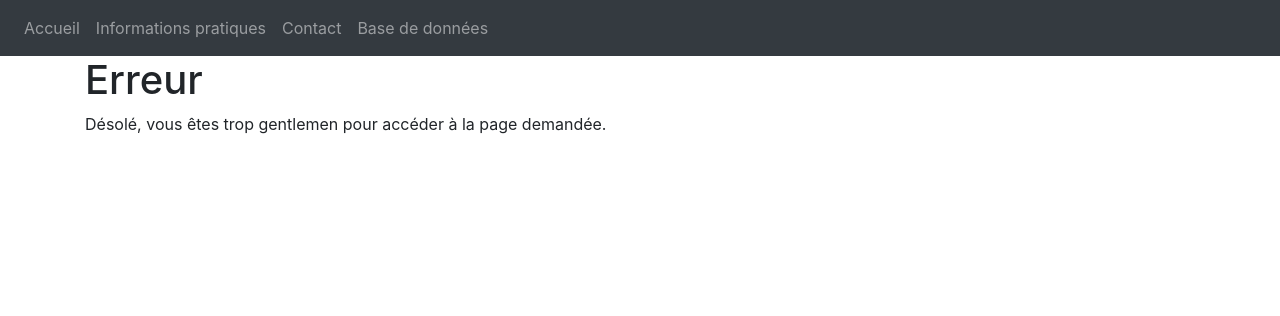
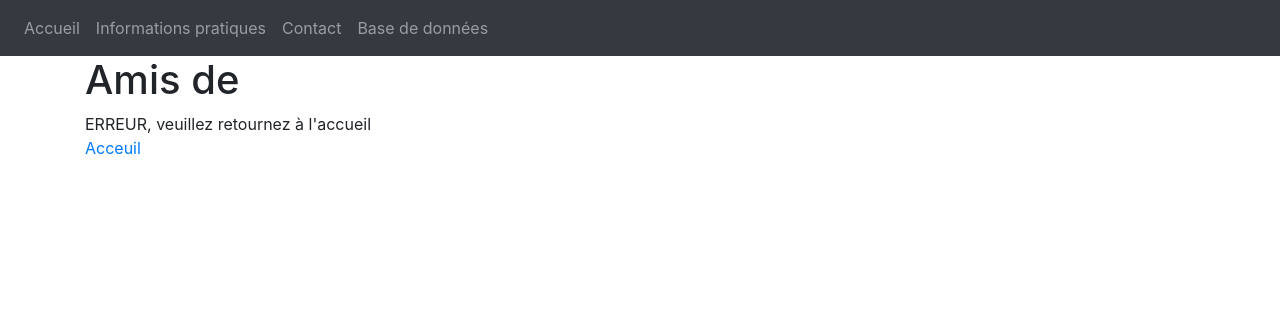
Before and after one commit to ThoLes94/ProjetWeb, a PHP site: page /index.php?page=amisde in a window 1280 px wide. Shown: the top 316 px of the page. Run offline with PHP 8.4, Linux system fonts and the light colour scheme.

Commit message:
correction des problèmes signalés pour le TD3

```diff
--- /dev/null
+++ b/Projet/content/content_amisde.php
@@ -0,0 +1,14 @@
+<?php
+if (isset($_GET['login'])) {
+    echo "<div class='container'>";
+    $table=$user->getAmis();
+    foreach ($table as $v1) {
+        echo '<p>'.$v1.'<br>'.'</p>'. PHP_EOL;
+    }
+    echo "</div>";
+} else {
+    echo "ERREUR, veuillez retournez à l'accueil<br>";
+    echo "<a type='button' href='index.php?page=welcome'>Acceuil </a>";
+}
+
+?>
--- a/Projet/content/content_base.php
+++ b/Projet/content/content_base.php
@@ -4,16 +4,13 @@
     </div>
     <div class="container">
         <?php
-            require "scripts/Database.php";
-            require "scripts/Utilisateur.php";
         // opérations sur la base
-            $dbh = Database::connect();
             $query = "SELECT * FROM `utilisateurs` order by nom, prenom";
             $sth = $dbh->prepare($query);
             $sth->setFetchMode(PDO::FETCH_CLASS, 'Utilisateur');
             $sth->execute();
             while($toto = $sth->fetch()){
-                echo $toto.'<br>';
+                echo '<p>'.$toto.'<br>'.'</p>'. PHP_EOL;
             }
         ?>
     </div>
--- a/Projet/index.php
+++ b/Projet/index.php
@@ -1,5 +1,8 @@
 <?php
     require('utilities/utils.php');
+    require "scripts/Database.php";
+    require "scripts/Utilisateur.php";
+    $dbh = Database::connect();
     if(isset($_GET['page'])){
         $askedPage = $_GET['page'];
     }
@@ -7,16 +10,17 @@
         echo "<p><strong>Le nom donné est inexistant, affichage par défaut!</strong></p>";
         $askedPage = "welcome";
     }
-
-
     $authorized=checkPage($askedPage);
     if($authorized){
         $pageTitle=getPageTitle($askedPage);
+        if (isset($_GET['login']) &&  strcmp($pageTitle, "Amis de ")==0) {
+            $user = Utilisateur::getUtilisateur($dbh,$_GET['login']);
+            $pageTitle="Amis de ".$user->prenom." ".$user->nom;
+        }
     }
     else {
         $pageTitle = "Erreur";
     }
-
     generateHTMLHeader($pageTitle, "css/perso.css");
     echo "<nav id='menu'>";
         generateMenu();
@@ -31,4 +35,5 @@
         }
     echo "</div>";
     generateHTMLFooter();
+    $dbh = null;
 ?>
--- a/Projet/scripts/Utilisateur.php
+++ b/Projet/scripts/Utilisateur.php
@@ -11,10 +11,11 @@ class Utilisateur {
 
     public function __toString() {
         if($this->promotion==NULL){
-            return "[".$this->login."] ".$this->prenom." <B>".$this->nom."</B>, né le ".explode ( "-" ,$this->naissance )[2]."/".explode ( "-" ,$this->naissance )[1]."/".explode ( "-" ,$this->naissance )[0].", <B>".$this->email."</B>, <a href='amisde.php?login=$this->login'>Voir ses amis</a>";
+            $promotion='';
         } else {
-            return "[".$this->login."] ".$this->prenom." <B>".$this->nom."</B>, né le ".explode ( "-" ,$this->naissance )[2]."/".explode ( "-" ,$this->naissance )[1]."/".explode ( "-" ,$this->naissance )[0].", X".$this->promotion.", <B>".$this->email."</B>, <a href='amisde.php?login=$this->login'>Voir ses amis</a>";
+            $promotion= " X".$this->promotion.", ";
         }
+        return "[".$this->login."] ".$this->prenom." <B>".$this->nom."</B>, né le ".explode ( "-" ,$this->naissance )[2]."/".explode ( "-" ,$this->naissance )[1]."/".explode ( "-" ,$this->naissance )[0].", ".$promotion." <B>".$this->email."</B>, <a href='index.php?page=amisde&login=$this->login'>Voir ses amis</a>";
     }
     public static function getUtilisateur($dbh,$login){
         $login="'".$login."'";
@@ -32,7 +33,6 @@ class Utilisateur {
         if(getUtilisateur($dbh,$login) == null){
             $sth->execute(array($login,SHA1($mdp),$nom,$prenom,$promotion,$naissance,$email,$feuille));
         }
-        $dbh = null; // Déconnexion de MySQL
     }
 
     public static function testerMdp($dbh,$login,$mdp){
--- a/Projet/utilities/utils.php
+++ b/Projet/utilities/utils.php
@@ -16,6 +16,10 @@
          "name"=>"base",
          "title"=>"Liste de tous les utilisateurs",
          "menutitle"=>""),
+      array(
+         "name"=>"amisde",
+         "title"=>"Amis de ",
+         "menutitle"=>"S'inscrire"),
       );
    function generateHTMLHeader($titre_page, $chemin){
       echo <<<CHAINE_DE_FIN
```
Also changed, not shown: Projet/amisde.php (indentation only).
